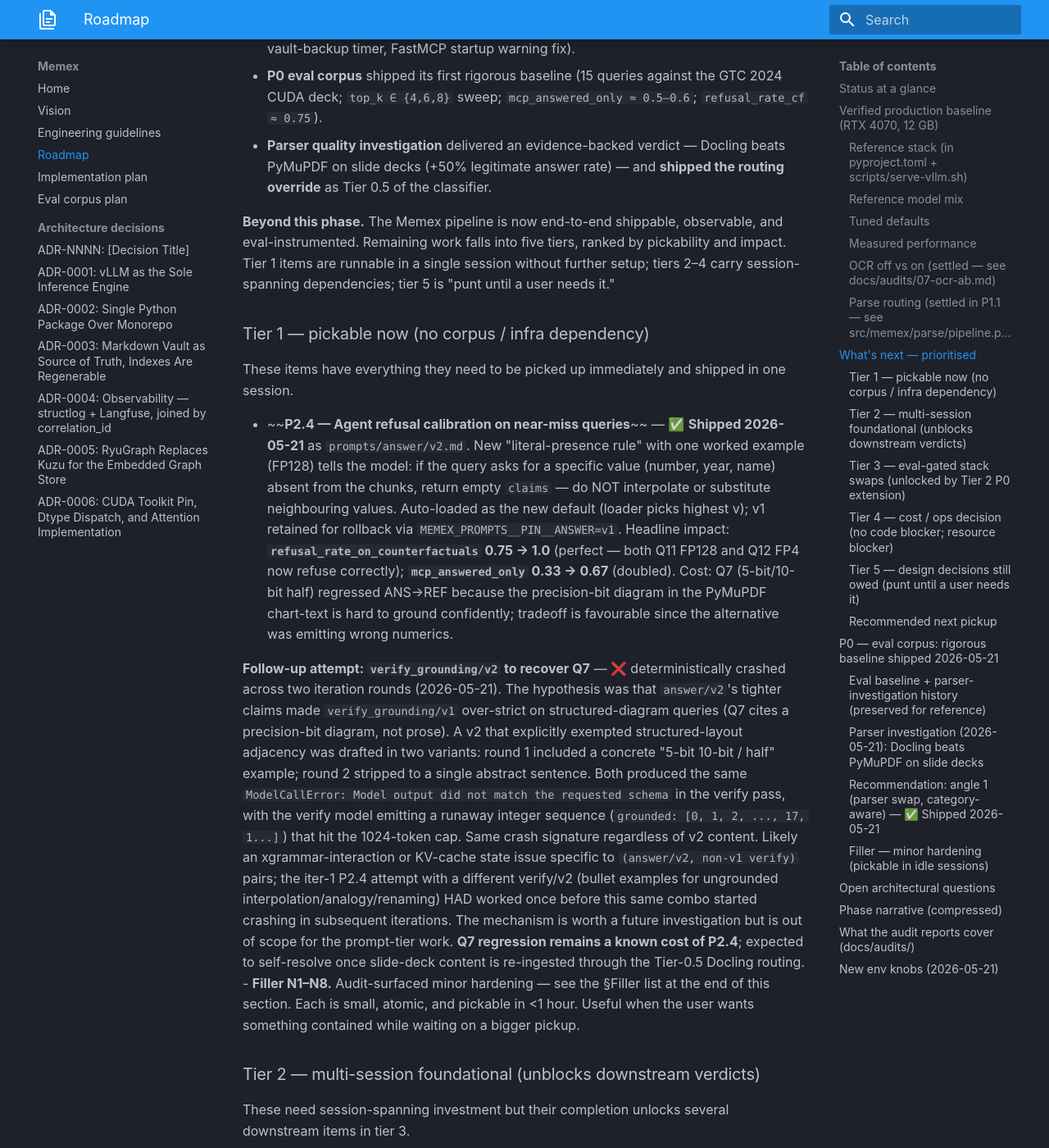
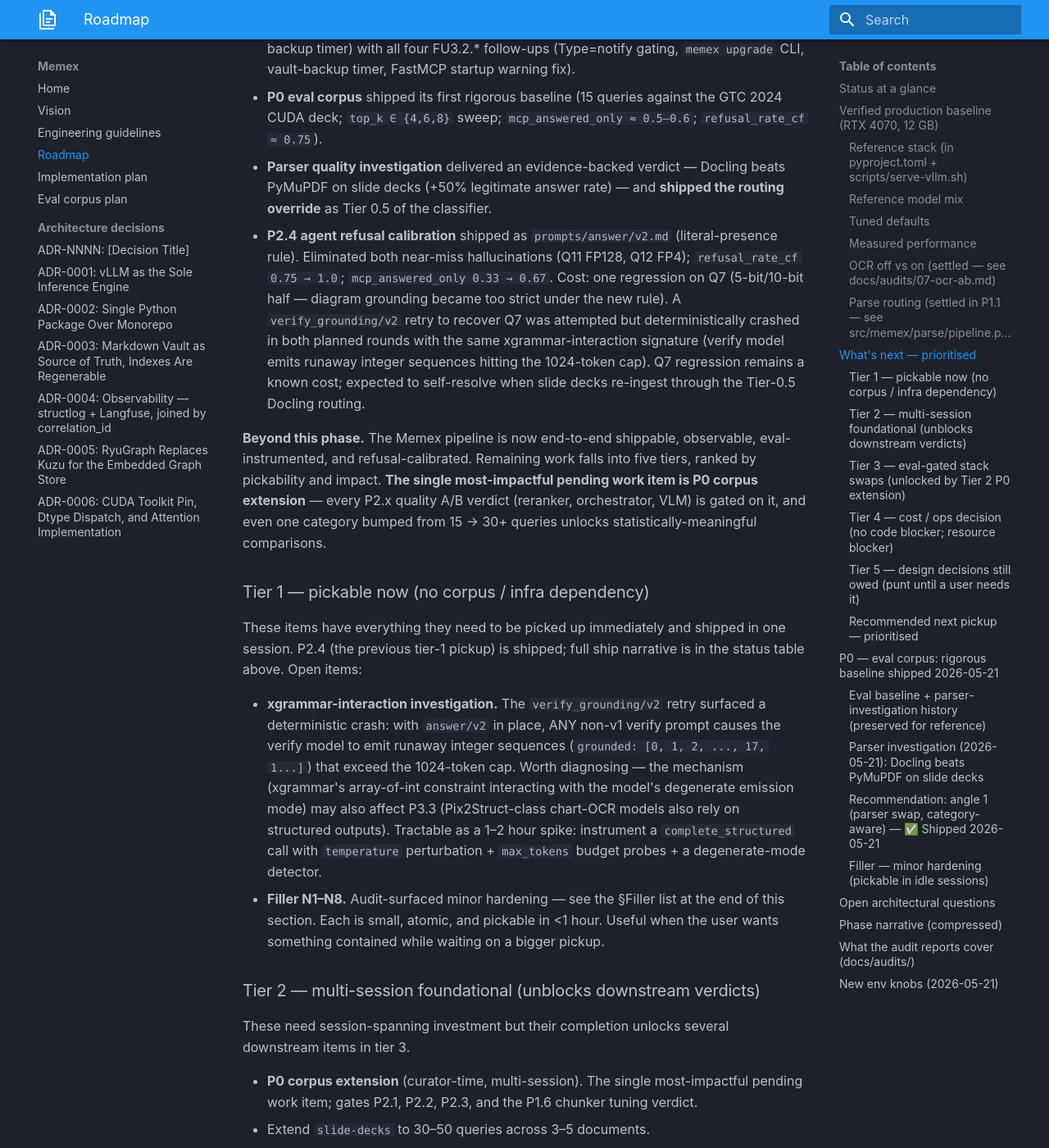
Before and after one commit to Zenetusken/memex, an MkDocs documentation site: the page built from docs/ROADMAP.md, in a window 1280 px wide and 1400 px high, scrolled down 5298 px. Shown: the whole window at 82% size. Built offline with MkDocs 1.6.1 and Material for MkDocs 9.7.7, drawn with Linux system fonts in a browser that asks for light colours; some of the changed text lies outside the part shown.

Commit message:
docs/ROADMAP: refresh after P2.4 — sharpen prioritisation; P0 named as highest-impact pickup
Updates to reflect the just-shipped P2.4 (answer/v2 literal-presence
rule) and the abandoned verify_grounding/v2 retry. Tightens the
"Recommended next pickup" section from a multi-option waffle into
an explicit impact-×-feasibility ranking.

Changes:

1. "Last updated" line now names P2.4 + the abandoned retry +
   identifies P0 extension and P3.3 chart-OCR as the highest-impact
   open work.

2. "Phase wrap" intro gains a 6th bullet for P2.4 (the previous
   bullet list captured 5 buckets of work; P2.4 was added to the
   status table but missing from the phase-wrap recap).

3. Tier 1 ("pickable now") rewritten: P2.4 narrative is now in the
   status table above (where it belongs), not duplicated under
   Tier 1. The Tier 1 list cleanly carries two open items:
     - xgrammar-interaction investigation (NEW; surfaced by the
       abandoned retry — 1-2h diagnostic spike)
     - Filler N1-N8 (atomic nits)

4. "Recommended next pickup" rewritten as an explicit ranking:
     1. 🎯 P0 corpus extension (Tier 2 but highest impact — even
        bumping slide-decks 15 → 30+ queries unlocks P2.1's A/B)
     2. 🔬 xgrammar-interaction investigation (Tier 1, 1-2h spike,
        high info density, may recover Q7 + feed P3.3)
     3. 🧰 Filler N1 or N5 (atomic <1h each)
     4. 🏗️ P3.3 chart-OCR (Tier 2; queue after xgrammar clarified)
     5. 🪜 P2.x model swaps (Tier 3; eval-gated on P0)

5. Commit count synced (60 → 63 in two places). The "canonical via
   git rev-list" note keeps drift self-correcting.

Memory files synced separately:
  - build_status.md rewritten with P2.4 ship + retry abandonment +
    the two open new ROADMAP tracked items.
  - next_priorities.md tier-1 list updated (xgrammar investigation
    replaces the now-shipped P2.4); recommendation section gets the
    impact-×-feasibility ranking.
  - MEMORY.md index line bumped (P2.4 mentioned; commit count 62 → 63;
    recommended pickup named explicitly).

No code changes. 147/147 tests still green.

Co-Authored-By: Claude Opus 4.7 <noreply@anthropic.com>

```diff
--- a/docs/ROADMAP.md
+++ b/docs/ROADMAP.md
@@ -1,6 +1,6 @@
 # Memex Roadmap
 
-**Last updated:** 2026-05-21 (phase wrap — P1 backlog + P3.2 daemon stack + P2.1 infra + P0 rigorous baseline + slide-deck Docling routing all shipped; chart-OCR and near-miss-hallucination items captured as new tracked entries)
+**Last updated:** 2026-05-21 (phase wrap — P1 backlog + P3.2 daemon stack + P2.1 infra + P0 rigorous baseline + slide-deck Docling routing + **P2.4 near-miss hallucination calibration** all shipped; verify_grounding/v2 retry attempted and abandoned; chart-OCR (P3.3) and P0 corpus extension remain the highest-impact open work)
 
 The blueprint in [`IMPLEMENTATION-PLAN.md`](IMPLEMENTATION-PLAN.md) is the architectural design — module signatures, cross-cutting concerns, build order. This document is the **operational view**: what is shipped today, what is measured, and what comes next.
 
@@ -100,23 +100,22 @@ PDFs now run through a tiered classifier before Docling. Producer metadata is th
 
 ## What's next — prioritised
 
-**Phase wrap, 2026-05-21.** This session closes a long stretch of deployment + evaluation + parser-quality work:
+**Phase wrap, 2026-05-21.** This session closes a long stretch of deployment + evaluation + parser-quality + agent-prompt work:
 
 - **P1 backlog** shipped (PyMuPDF pre-filter, chunker tuning, MCP HTTP auth, annotation UI 409, cross-process vault lock).
 - **P2.1 infra** shipped (Qwen3-Reranker backend behind a feature flag; honest verdict on the memory footprint).
 - **P3.2 daemon stack** shipped end-to-end (vLLM + web + MCP + watcher + vault-backup timer) with all four FU3.2.* follow-ups (Type=notify gating, `memex upgrade` CLI, vault-backup timer, FastMCP startup warning fix).
 - **P0 eval corpus** shipped its first rigorous baseline (15 queries against the GTC 2024 CUDA deck; `top_k ∈ {4,6,8}` sweep; `mcp_answered_only ≈ 0.5–0.6`; `refusal_rate_cf ≈ 0.75`).
 - **Parser quality investigation** delivered an evidence-backed verdict — Docling beats PyMuPDF on slide decks (+50% legitimate answer rate) — and **shipped the routing override** as Tier 0.5 of the classifier.
+- **P2.4 agent refusal calibration** shipped as `prompts/answer/v2.md` (literal-presence rule). Eliminated both near-miss hallucinations (Q11 FP128, Q12 FP4); `refusal_rate_cf 0.75 → 1.0`; `mcp_answered_only 0.33 → 0.67`. Cost: one regression on Q7 (5-bit/10-bit half — diagram grounding became too strict under the new rule). A `verify_grounding/v2` retry to recover Q7 was attempted but deterministically crashed in both planned rounds with the same xgrammar-interaction signature (verify model emits runaway integer sequences hitting the 1024-token cap). Q7 regression remains a known cost; expected to self-resolve when slide decks re-ingest through the Tier-0.5 Docling routing.
 
-**Beyond this phase.** The Memex pipeline is now end-to-end shippable, observable, and eval-instrumented. Remaining work falls into five tiers, ranked by pickability and impact. Tier 1 items are runnable in a single session without further setup; tiers 2–4 carry session-spanning dependencies; tier 5 is "punt until a user needs it."
+**Beyond this phase.** The Memex pipeline is now end-to-end shippable, observable, eval-instrumented, and refusal-calibrated. Remaining work falls into five tiers, ranked by pickability and impact. **The single most-impactful pending work item is P0 corpus extension** — every P2.x quality A/B verdict (reranker, orchestrator, VLM) is gated on it, and even one category bumped from 15 → 30+ queries unlocks statistically-meaningful comparisons.
 
 ### Tier 1 — pickable now (no corpus / infra dependency)
 
-These items have everything they need to be picked up immediately and shipped in one session.
+These items have everything they need to be picked up immediately and shipped in one session. P2.4 (the previous tier-1 pickup) is shipped; full ship narrative is in the status table above. Open items:
 
-- ~~**P2.4 — Agent refusal calibration on near-miss queries**~~ — ✅ **Shipped 2026-05-21** as `prompts/answer/v2.md`. New "literal-presence rule" with one worked example (FP128) tells the model: if the query asks for a specific value (number, year, name) absent from the chunks, return empty `claims` — do NOT interpolate or substitute neighbouring values. Auto-loaded as the new default (loader picks highest v<N>); v1 retained for rollback via `MEMEX_PROMPTS__PIN__ANSWER=v1`. Headline impact: **`refusal_rate_on_counterfactuals` 0.75 → 1.0** (perfect — both Q11 FP128 and Q12 FP4 now refuse correctly); **`mcp_answered_only` 0.33 → 0.67** (doubled). Cost: Q7 (5-bit/10-bit half) regressed ANS→REF because the precision-bit diagram in the PyMuPDF chart-text is hard to ground confidently; tradeoff is favourable since the alternative was emitting wrong numerics.
-
-  **Follow-up attempt: `verify_grounding/v2` to recover Q7** — ❌ deterministically crashed across two iteration rounds (2026-05-21). The hypothesis was that `answer/v2`'s tighter claims made `verify_grounding/v1` over-strict on structured-diagram queries (Q7 cites a precision-bit diagram, not prose). A v2 that explicitly exempted structured-layout adjacency was drafted in two variants: round 1 included a concrete "5-bit 10-bit / half" example; round 2 stripped to a single abstract sentence. Both produced the same `ModelCallError: Model output did not match the requested schema` in the verify pass, with the verify model emitting a runaway integer sequence (`grounded: [0, 1, 2, ..., 17, 1...]`) that hit the 1024-token cap. Same crash signature regardless of v2 content. Likely an xgrammar-interaction or KV-cache state issue specific to `(answer/v2, non-v1 verify)` pairs; the iter-1 P2.4 attempt with a different verify/v2 (bullet examples for ungrounded interpolation/analogy/renaming) HAD worked once before this same combo started crashing in subsequent iterations. The mechanism is worth a future investigation but is out of scope for the prompt-tier work. **Q7 regression remains a known cost of P2.4**; expected to self-resolve once slide-deck content is re-ingested through the Tier-0.5 Docling routing.
+- **xgrammar-interaction investigation.** The `verify_grounding/v2` retry surfaced a deterministic crash: with `answer/v2` in place, ANY non-v1 verify prompt causes the verify model to emit runaway integer sequences (`grounded: [0, 1, 2, ..., 17, 1...]`) that exceed the 1024-token cap. Worth diagnosing — the mechanism (xgrammar's array-of-int constraint interacting with the model's degenerate emission mode) may also affect P3.3 (Pix2Struct-class chart-OCR models also rely on structured outputs). Tractable as a 1–2 hour spike: instrument a `complete_structured` call with `temperature` perturbation + `max_tokens` budget probes + a degenerate-mode detector.
 - **Filler N1–N8.** Audit-surfaced minor hardening — see the §Filler list at the end of this section. Each is small, atomic, and pickable in <1 hour. Useful when the user wants something contained while waiting on a bigger pickup.
 
 ### Tier 2 — multi-session foundational (unblocks downstream verdicts)
@@ -148,13 +147,21 @@ These are ready to run once the corpus has the depth to discriminate between can
 - **P4.2 — 8 GB GPU tier.** ADR-0001 says "no first-class CPU fallback." Should there be a documented 8 GB profile (Qwen3-4B-AWQ + reranker-base + no VLM)? Decision can wait. Note: a smaller orchestrator would also unblock P2.1's quality test on tighter rigs.
 - **P4.3 — Trace retention.** `EventBus` has 30-day prune; Langfuse self-host wiring is open. Match retention windows when self-host lands.
 
-### Recommended next pickup
+### Recommended next pickup — prioritised
 
-~~**P2.4 (near-miss hallucination calibration)**~~ — ✅ Shipped 2026-05-21 (see above; Q11/Q12 hallucinations eliminated, refusal_cf 0.75 → 1.0, one Q7 regression). The next Tier-1 pickup is **Filler N1** (LanceDB concurrent-search smoke test) or **N5** (`_pid_alive` EPERM behaviour) — both atomic. Bigger lift remains **P0 corpus extension**.
+The pending work, ranked by **impact × feasibility**:
 
-If the user wants something even tighter, **N9** is shipped but **N1** (LanceDB concurrent-search smoke test) and **N5** (`_pid_alive` EPERM behaviour) are the most tractable nits left.
+1. **🎯 P0 corpus extension** (Tier 2, multi-session but high impact). The single biggest unlock. Even bumping `slide-decks` from 15 → 30+ queries in one session would give P2.1's reranker A/B statistical signal. The harness is wired and the labelling pattern is documented at `tests/eval-data/README.md`. **Recommended if the user has a multi-session commitment.**
 
-If the user wants the bigger lift, **P0 corpus extension** — even one category bumped to 30+ queries would let P2.1's reranker A/B run with statistical signal.
+2. **🔬 xgrammar-interaction investigation** (Tier 1, 1–2 hour spike). Diagnostic value: understand why `(answer/v2, non-v1 verify)` triggers runaway emission. Could yield insights that unblock P3.3 (Pix2Struct-class chart-OCR also uses structured outputs). Plausibly recovers the Q7 regression as a side effect. **Recommended if the user wants a contained but high-information session.**
+
+3. **🧰 Filler N1** (LanceDB concurrent-search smoke test) **or N5** (`_pid_alive` EPERM behaviour) — Tier 1 atomic nits, <1 hour each. **Recommended if the user wants a quick atomic win.**
+
+4. **🏗️ P3.3 chart-OCR pass over Docling figures** (Tier 2, multi-session). New parse-stage post-processor + model integration. Solves the Q4-style chart-numerics ceiling. Bigger upfront cost; recommend only after the xgrammar question has been clarified (the two interact via shared structured-output substrate).
+
+5. **🪜 P2.x model swaps** (Tier 3, eval-gated on P0). Pickable as single-session A/Bs once `slide-decks` has 30+ queries and at least one other category has been bootstrapped. P2.1 (Qwen3-Reranker) is the first natural runner — infra already shipped.
+
+Items below tier 3 (P3.1 benchmark CI / P4.x design decisions) stay queued; pickup needs an external trigger (GPU runner cost commit, real cross-doc citation, Langfuse self-host).
 
 ---
 
```
Also changed, not shown: other parts of docs/ROADMAP.md (+2 -2 lines).
